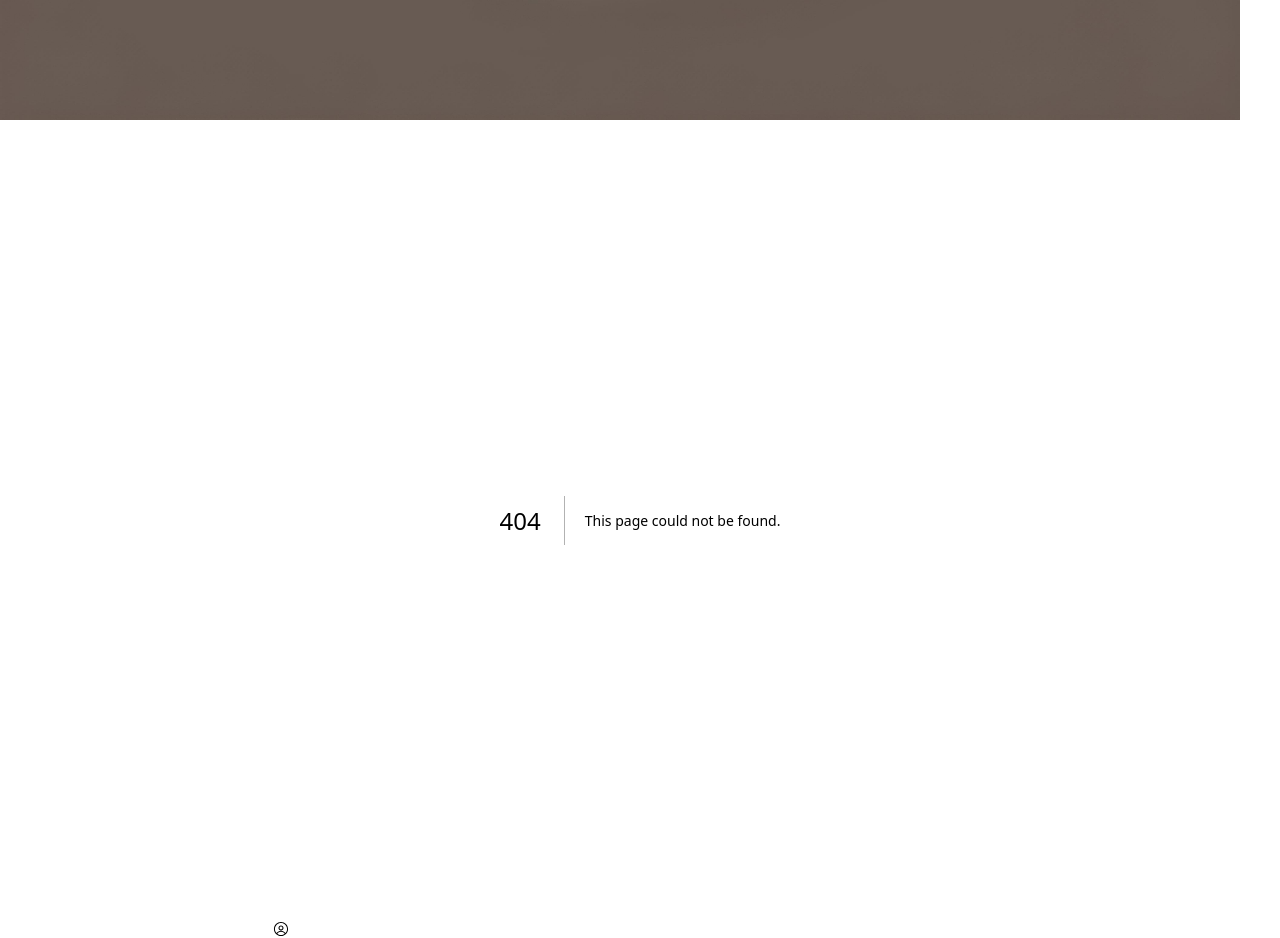
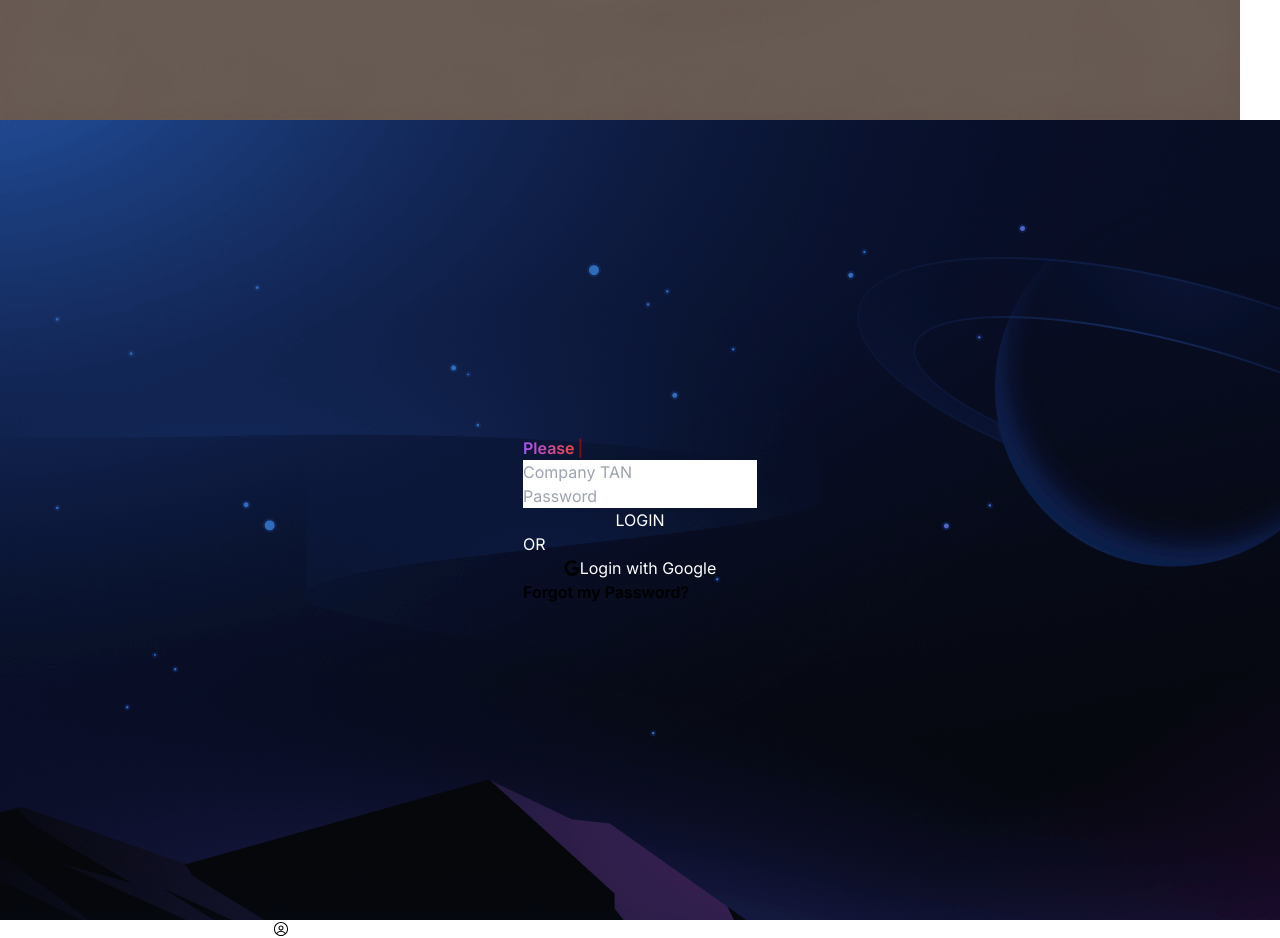
Before and after one commit to Anirban007-jpg/FinancialCumSocialFrontend, a Next.js app: page /login in a window 1280 px wide. Before the commit this address had no page. Shown: the part 1120-2058 px from the top of the page. Built offline with nearby package versions, Linux system fonts and the light colour scheme.

Commit message:
Done designing login page. Closes #4

```diff
--- /dev/null
+++ b/Components/Heading.jsx
@@ -0,0 +1,21 @@
+'use client'
+import React from 'react';
+
+import { Cursor, useTypewriter } from 'react-simple-typewriter';
+// import Image from 'next/image';
+
+
+const Heading = () => {
+    const [text]= useTypewriter({
+        words: ['Welcome Back!', 'Please Sign in!'],
+        loop: {},
+        typeSpeed:60,
+        deleteSpeed:50
+      })
+
+      return (
+        <h1 className='text-2xl mt-3 font-semibold text-white ml-16'><span className="text-transparent bg-clip-text bg-gradient-to-r from-purple-500 to-red-500">{text}</span><span style={{color:'red'}}><Cursor cursorStyle="|" /></span></h1>
+     );
+}
+
+export default Heading;
--- /dev/null
+++ b/Components/Login.jsx
@@ -0,0 +1,42 @@
+import React from 'react';
+import Link from 'next/link';
+import { FaGoogle } from 'react-icons/fa6';
+import Heading from '@/Components/Heading';
+// import Login from '@/Components/Heading';
+import Image from 'next/image';
+
+const Login = () => {
+    return (
+        <>
+                <div className='flex flex-col gap-x-0 gap-y-7 w-[300px]'>
+                    {/* Heading */}
+                        <Heading/>
+                    {/* Login Form */}
+                        <form className='flex mb-2 ml-5 mr-5 flex-col gap-y-3'>
+                            <input type='text' placeholder='Company TAN' className='text-white text-sm p-2 rounded-2xl bg-slate-200 outline-none tracking-widest' />
+                            <input type='password' placeholder='Password' className='text-white text-sm p-2 rounded-2xl bg-slate-200 outline-none tracking-widest mt-4'/>
+                            <input type='submit' value='LOGIN' className='bg-slate-700 text-white tracking-wider p-2 rounded-2xl font bold transition-colors hover:bg-purple-800 cursor-pointer' />
+                        </form>
+                    {/* End of Login Form */}
+
+                    <span className='border-t-2 w-full text-center text-white mt-3 font-bold'>OR</span>
+
+                    {/* Google Button */}
+                    <button className='bg-slate-400 p-2 rounded-2xl flex font-bold ml-5 mr-5 justify-center items-center gap-x-5 hover:bg-green-500 cursor-pointer'>
+                        <FaGoogle className='bx bxt-google text-yellow-500 text-xl'/> {" "}
+                        <span className='text-sm text-white tracking-wider'> Login with Google</span>
+                    </button>
+                    {/* End of Google Button */}
+
+                    <Link href="#" className='text-xs text-blue-400 font-semibold underline justify-center text-center'>Forgot my Password?</Link>
+
+                </div>
+                <div className='relative w-[600px] grid place-items-center'>
+                    <Image src="/room.jpeg" alt="room" className='absolute rounded-2xl' width={500} height={500}/>
+                    <Image src="/room.gif" alt="room" className='absolute rounded-2xl' width={500} height={500} />
+                </div>
+            </>
+      );
+}
+
+export default Login;
--- a/app/globals.css
+++ b/app/globals.css
@@ -5,3 +5,8 @@
 body {
   overflow: hidden;
 }
+
+.content {
+  display : absolute;
+  border:  2px ;
+}
--- /dev/null
+++ b/app/login/page.jsx
@@ -0,0 +1,21 @@
+
+import Login from '@/Components/Login';
+import React from 'react';
+
+
+export const metadata = {
+    title: "Login Page | FINANCIA",
+    description: "Generated by create next app",
+};
+
+
+
+const page = () => {
+    return (
+        <div className="flex h-screen justify-center items-center w-full gap-x-0" style={{backgroundImage: "url(/main-bg.webp)"}}>
+          <Login/>
+        </div>
+    );
+}
+
+export default page;
--- a/app/page.jsx
+++ b/app/page.jsx
@@ -24,7 +24,7 @@ export default function Home() {
     <main className="w-screen h-screen relative">
       <div className="flex items-center w-full h-full bg-cover bg-center" style={{backgroundImage: "url(/main-bg.webp"}}>
         <div className="pl-20 md:pl-40 pb-56 md:pb-20 flex flex-col gap-5 z-[10] max-w-[750px]">
-        <h1 className="text-[50px] text-white font-semibold">
+        <h1 className="text-[40px] text-white font-semibold">
             Make anything possible with
             <span className="text-transparent bg-clip-text bg-gradient-to-r from-purple-500 to-red-500">
               {" "}
@@ -75,7 +75,7 @@ export default function Home() {
       </div>
       <div className="absolute bottom-0 right-0 z-[10]">
         <Image src="/horse.png" alt="horse" height={300} width={300} className="absolute right-55 top-40"/>
-        <Image src="/cliff.webp" alt="cliff" height={400} width={400}/>
+        <Image src="/cliff.webp" alt="cliff" height={480} width={480}/>
       </div>
       <div className="absolute bottom-0 z-[5] w-full h-auto">
       <Image src="/trees.webp" alt="trees" height={2000} width={2000} className="w-full h-full" />
--- a/app/register/page.jsx
+++ b/app/register/page.jsx
@@ -0,0 +1,14 @@
+import React from 'react';
+
+export const metadata = {
+    title: "Register Page | FINANCIA",
+    description: "Generated by create next app",
+};
+
+const page = () => {
+    return (
+        <div></div>
+    );
+}
+
+export default page;
--- /dev/null
+++ b/next.config.js
@@ -0,0 +1,7 @@
+module.exports = {
+    cssModules: true,
+      cssLoaderOptions: {
+    importLoaders: 1,
+   localIdentName: "[]",
+  },
+ };
--- /dev/null
+++ b/styles/Login.module.css
@@ -0,0 +1,4 @@
+.content {
+    display : absolute;
+    border:  2px ;
+}
```
Also changed, not shown: public/room.jpeg (added), 1 other file (tests, documents, lock files or other folders).
